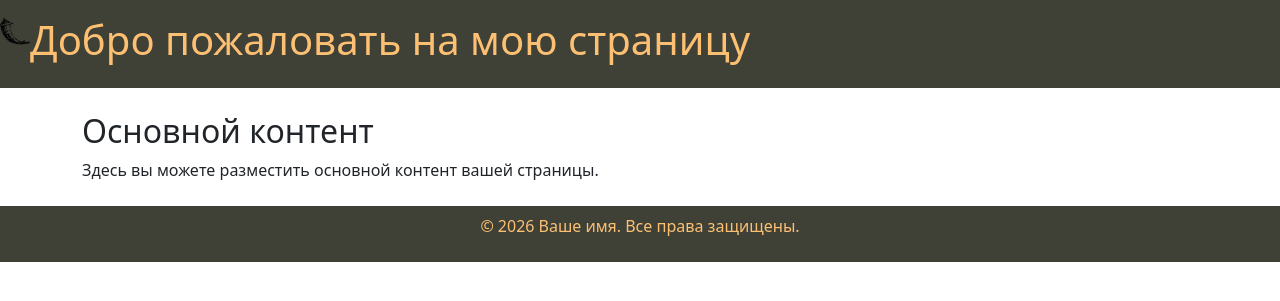
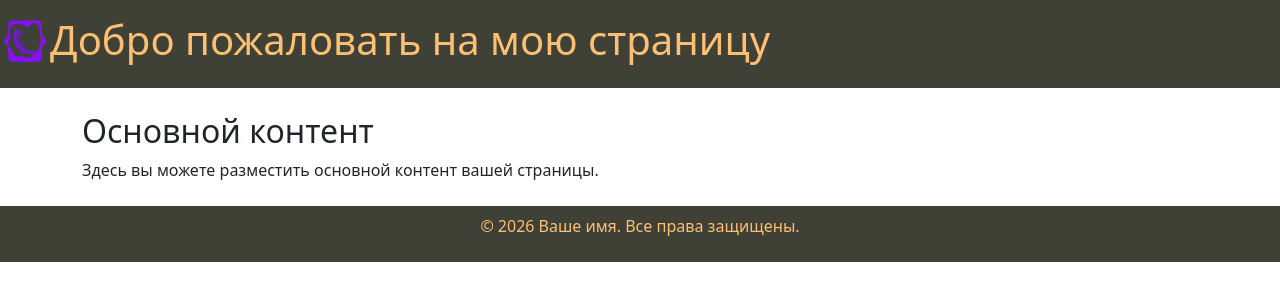
Before and after one commit to graal101/Flask_Template, a Flask app: page / in a window 1280 px wide. Shown: the top 301 px of the page. Run offline with Flask 3, Linux system fonts and the light colour scheme; some libraries are stand-ins or nearby versions.

Commit message:
added logo

```diff
--- a/templates/base.html
+++ b/templates/base.html
@@ -24,7 +24,7 @@
 
     <!-- Хедер -->
     <header class="d-flex text-left py-3 custom-header">
-        <img src="{{ url_for('static', filename='img/favicon.png') }}" alt="Логотип" style="width: 30px; height: 30px; vertical-align: middle;">
+        <img src="{{ url_for('static', filename='img/logo.png') }}" alt="Логотип" style="width: 50px; height: 50px; vertical-align: middle;">
         <h1>Добро пожаловать на мою страницу</h1>
     </header>
 
```
Also changed, not shown: static/img/logo.png (added).
